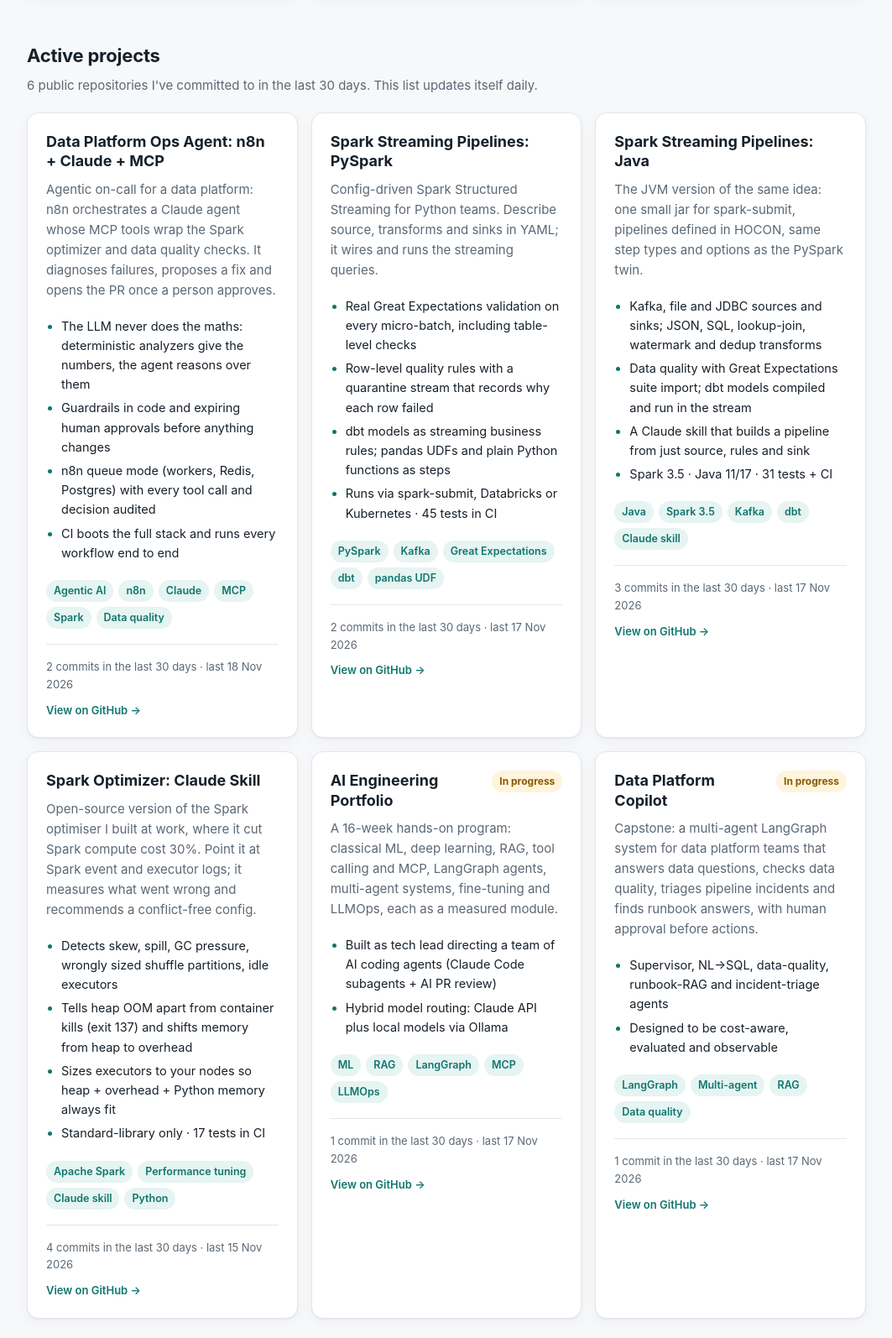
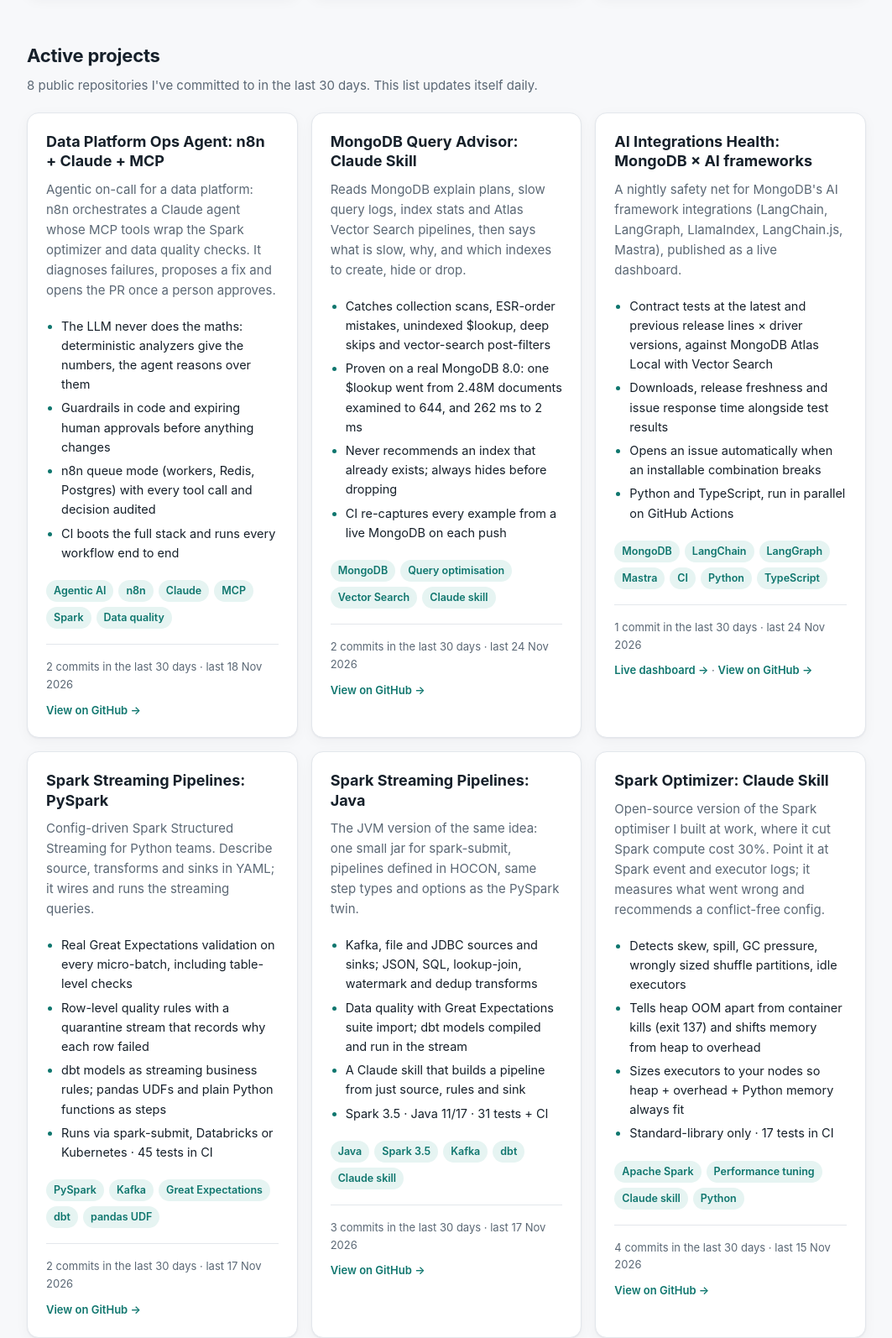
Before and after one commit to satyaprakashdwivedi/satyaprakashdwivedi.github.io, a plain HTML site: page index.html in a window 1280 px wide. Shown: the part 704-2298 px from the top of the page at 84% size, without its empty margins (108-1171 px from the left). Drawn offline with Linux system fonts and the light colour scheme.

Commit message:
Add MongoDB Query Advisor and AI Integrations Health cards; live-dashboard link support
Co-Authored-By: Claude Opus 5.5 <noreply@anthropic.com>

```diff
--- a/index.html
+++ b/index.html
@@ -124,7 +124,7 @@
     <div class="focus-grid"><div class="focus"><h3>Streaming data platforms</h3><p>Spark Structured Streaming and Kafka pipelines that are config-driven, tested and production-shaped, the way I&#x27;ve run them for travel and card payments at scale.</p></div><div class="focus"><h3>Data quality &amp; reliability</h3><p>Great Expectations, quarantine streams, SLA-bound pipelines and on-call that starts with context, not from zero.</p></div><div class="focus"><h3>Agentic AI in production</h3><p>Agents that act on real platforms safely: n8n and Claude over MCP tools, grounded in deterministic analysis, bounded by guardrails in code and approved by a person before anything changes.</p></div></div>
 
     <h2>Active projects</h2>
-    <p class="section-note">6 public repositories I've committed to in the last 30 days. This list updates itself daily.</p>
+    <p class="section-note">8 public repositories I've committed to in the last 30 days. This list updates itself daily.</p>
     <section class="projects">
       <article class="card">
         <header>
@@ -135,7 +135,31 @@
         <div class="tags"><span class="tag">Agentic AI</span><span class="tag">n8n</span><span class="tag">Claude</span><span class="tag">MCP</span><span class="tag">Spark</span><span class="tag">Data quality</span></div>
         <footer>
           <span>2 commits in the last 30 days · last 18 Nov 2026</span>
-          <a href="https://github.com/satyaprakashdwivedi/data-platform-ops-agent">View on GitHub →</a>
+          <span class="card-links"><a href="https://github.com/satyaprakashdwivedi/data-platform-ops-agent">View on GitHub →</a></span>
+        </footer>
+      </article>
+      <article class="card">
+        <header>
+          <h3><a href="https://github.com/satyaprakashdwivedi/mongodb-query-advisor">MongoDB Query Advisor: Claude Skill</a></h3>
+        </header>
+        <p class="summary">Reads MongoDB explain plans, slow query logs, index stats and Atlas Vector Search pipelines, then says what is slow, why, and which indexes to create, hide or drop.</p>
+        <ul class="highlights"><li>Catches collection scans, ESR-order mistakes, unindexed $lookup, deep skips and vector-search post-filters</li><li>Proven on a real MongoDB 8.0: one $lookup went from 2.48M documents examined to 644, and 262 ms to 2 ms</li><li>Never recommends an index that already exists; always hides before dropping</li><li>CI re-captures every example from a live MongoDB on each push</li></ul>
+        <div class="tags"><span class="tag">MongoDB</span><span class="tag">Query optimisation</span><span class="tag">Vector Search</span><span class="tag">Claude skill</span></div>
+        <footer>
+          <span>2 commits in the last 30 days · last 24 Nov 2026</span>
+          <span class="card-links"><a href="https://github.com/satyaprakashdwivedi/mongodb-query-advisor">View on GitHub →</a></span>
+        </footer>
+      </article>
+      <article class="card">
+        <header>
+          <h3><a href="https://github.com/satyaprakashdwivedi/ai-integrations-health">AI Integrations Health: MongoDB × AI frameworks</a></h3>
+        </header>
+        <p class="summary">A nightly safety net for MongoDB&#x27;s AI framework integrations (LangChain, LangGraph, LlamaIndex, LangChain.js, Mastra), published as a live dashboard.</p>
+        <ul class="highlights"><li>Contract tests at the latest and previous release lines × driver versions, against MongoDB Atlas Local with Vector Search</li><li>Downloads, release freshness and issue response time alongside test results</li><li>Opens an issue automatically when an installable combination breaks</li><li>Python and TypeScript, run in parallel on GitHub Actions</li></ul>
+        <div class="tags"><span class="tag">MongoDB</span><span class="tag">LangChain</span><span class="tag">LangGraph</span><span class="tag">Mastra</span><span class="tag">CI</span><span class="tag">Python</span><span class="tag">TypeScript</span></div>
+        <footer>
+          <span>1 commit in the last 30 days · last 24 Nov 2026</span>
+          <span class="card-links"><a href="https://satyaprakashdwivedi.github.io/ai-integrations-health/">Live dashboard →</a> · <a href="https://github.com/satyaprakashdwivedi/ai-integrations-health">View on GitHub →</a></span>
         </footer>
       </article>
       <article class="card">
@@ -147,7 +171,7 @@
         <div class="tags"><span class="tag">PySpark</span><span class="tag">Kafka</span><span class="tag">Great Expectations</span><span class="tag">dbt</span><span class="tag">pandas UDF</span></div>
         <footer>
           <span>2 commits in the last 30 days · last 17 Nov 2026</span>
-          <a href="https://github.com/satyaprakashdwivedi/spark-streaming-pipeline-py">View on GitHub →</a>
+          <span class="card-links"><a href="https://github.com/satyaprakashdwivedi/spark-streaming-pipeline-py">View on GitHub →</a></span>
         </footer>
       </article>
       <article class="card">
@@ -159,7 +183,7 @@
         <div class="tags"><span class="tag">Java</span><span class="tag">Spark 3.5</span><span class="tag">Kafka</span><span class="tag">dbt</span><span class="tag">Claude skill</span></div>
         <footer>
           <span>3 commits in the last 30 days · last 17 Nov 2026</span>
-          <a href="https://github.com/satyaprakashdwivedi/spark-streaming-pipeline">View on GitHub →</a>
+          <span class="card-links"><a href="https://github.com/satyaprakashdwivedi/spark-streaming-pipeline">View on GitHub →</a></span>
         </footer>
       </article>
       <article class="card">
@@ -171,7 +195,7 @@
         <div class="tags"><span class="tag">Apache Spark</span><span class="tag">Performance tuning</span><span class="tag">Claude skill</span><span class="tag">Python</span></div>
         <footer>
           <span>4 commits in the last 30 days · last 15 Nov 2026</span>
-          <a href="https://github.com/satyaprakashdwivedi/spark-optimizer-skill">View on GitHub →</a>
+          <span class="card-links"><a href="https://github.com/satyaprakashdwivedi/spark-optimizer-skill">View on GitHub →</a></span>
         </footer>
       </article>
       <article class="card">
@@ -183,7 +207,7 @@
         <div class="tags"><span class="tag">ML</span><span class="tag">RAG</span><span class="tag">LangGraph</span><span class="tag">MCP</span><span class="tag">LLMOps</span></div>
         <footer>
           <span>1 commit in the last 30 days · last 17 Nov 2026</span>
-          <a href="https://github.com/satyaprakashdwivedi/ai-engineering-portfolio">View on GitHub →</a>
+          <span class="card-links"><a href="https://github.com/satyaprakashdwivedi/ai-engineering-portfolio">View on GitHub →</a></span>
         </footer>
       </article>
       <article class="card">
@@ -195,7 +219,7 @@
         <div class="tags"><span class="tag">LangGraph</span><span class="tag">Multi-agent</span><span class="tag">RAG</span><span class="tag">Data quality</span></div>
         <footer>
           <span>1 commit in the last 30 days · last 17 Nov 2026</span>
-          <a href="https://github.com/satyaprakashdwivedi/capstone-data-platform-copilot">View on GitHub →</a>
+          <span class="card-links"><a href="https://github.com/satyaprakashdwivedi/capstone-data-platform-copilot">View on GitHub →</a></span>
         </footer>
       </article>
     </section>
```
Also changed, not shown: site/highlights.json (+43 -5 lines), 1 other file.
